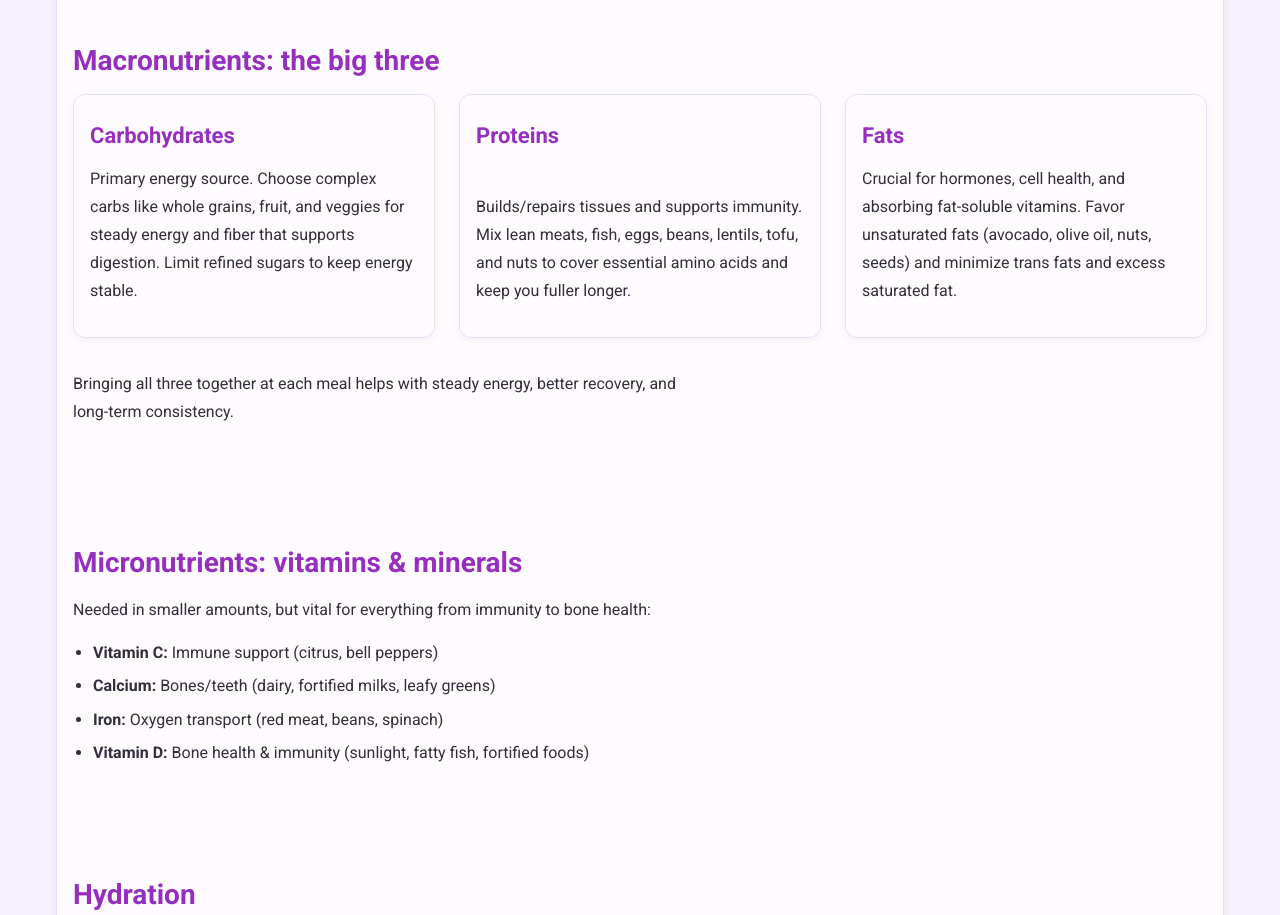
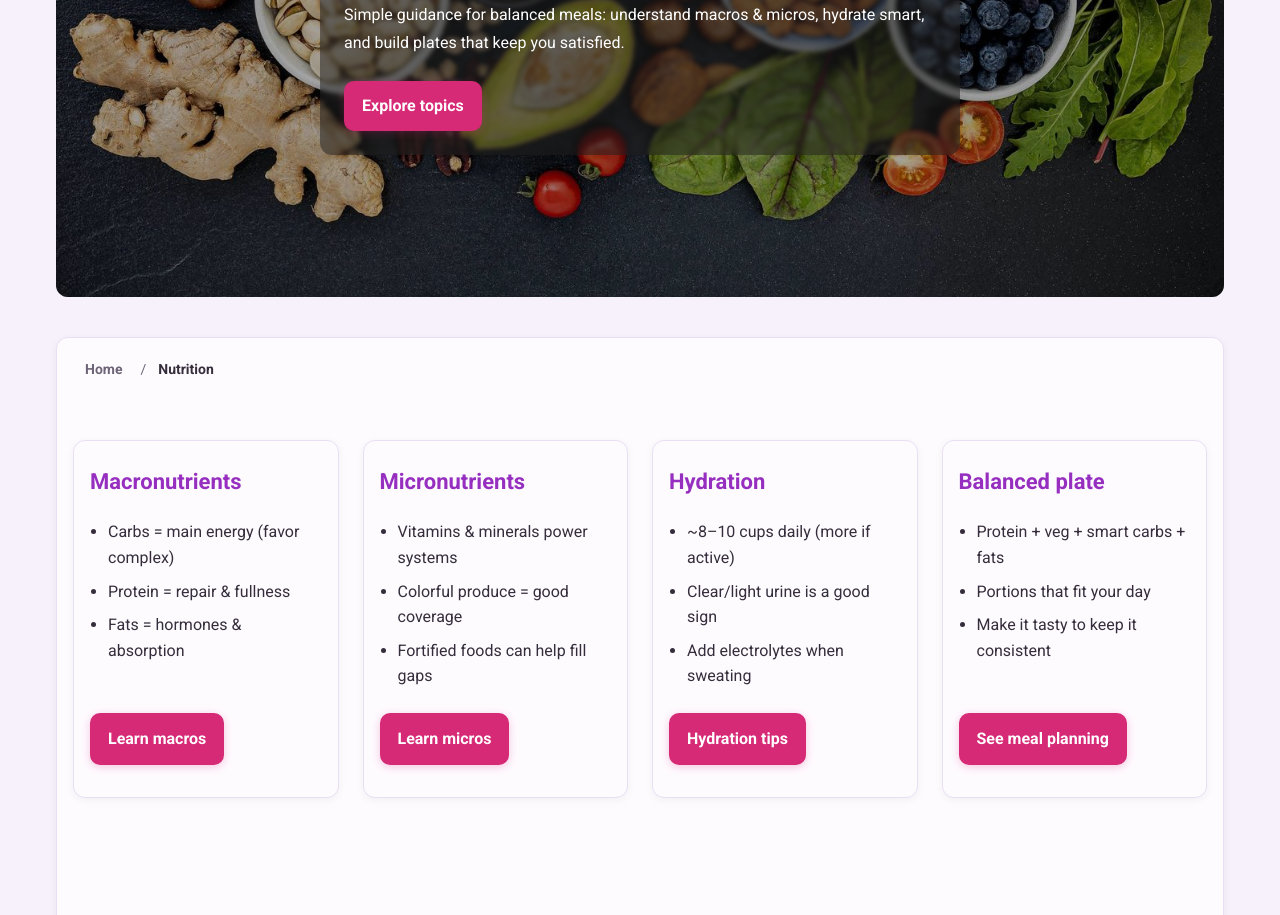
Before and after one commit to bashierd97/noguiltgrubbing.github.io, a plain HTML site: page nutrition.html in a window 1280 px wide. Shown: the part 383-1298 px from the top of the page. Drawn offline with nearby package versions, Linux system fonts and the light colour scheme.

Commit message:
Update nutrition.html

```diff
--- a/nutrition.html
+++ b/nutrition.html
@@ -4,7 +4,7 @@
   <meta charset="UTF-8" />
   <meta name="viewport" content="width=device-width, initial-scale=1.0" />
   <title>Nutrition Basics | No Guilt Grubbing</title>
-  <meta name="description" content="Nutrition basics made simple—macronutrients, micronutrients, and hydration tips to build balanced, satisfying meals." />
+  <meta name="description" content="Nutrition made simple—macronutrients, micronutrients, hydration, and how to build balanced plates you’ll actually enjoy." />
   <link href="https://fonts.googleapis.com/css2?family=Playfair+Display:wght@400;700&family=Roboto:wght@300;400;500;700&display=swap" rel="stylesheet" />
   <link rel="stylesheet" href="css/style.css" />
 </head>
@@ -30,52 +30,111 @@
     </div>
   </header>
 
+  <!-- Hero -->
+  <section class="hero" role="banner" aria-label="Nutrition basics">
+    <div class="wrapper">
+      <div class="hero-content">
+        <h1>Nutrition basics</h1>
+        <p>Simple guidance for balanced meals: understand macros &amp; micros, hydrate smart, and build plates that keep you satisfied.</p>
+        <a class="btn" href="#topics">Explore topics</a>
+      </div>
+    </div>
+  </section>
+
   <main id="main" class="wrapper">
-    <section class="section" aria-labelledby="nutrition-heading">
-      <h1 id="nutrition-heading">Nutrition basics</h1>
-      <p>Understanding nutrition is the foundation of a healthy diet. Here are the essentials you need to build balanced, satisfying meals—without overthinking.</p>
+    <!-- Breadcrumb -->
+    <nav class="breadcrumb" aria-label="Breadcrumb">
+      <ol>
+        <li><a href="index.html">Home</a></li>
+        <li aria-current="page">Nutrition</li>
+      </ol>
+    </nav>
+
+    <!-- Topic cards -->
+    <section class="section" id="topics" aria-labelledby="topics-heading">
+      <h2 id="topics-heading" class="sr-only">Core nutrition topics</h2>
+
+      <div class="grid">
+        <article class="card">
+          <h3>Macronutrients</h3>
+          <ul>
+            <li>Carbs = main energy (favor complex)</li>
+            <li>Protein = repair &amp; fullness</li>
+            <li>Fats = hormones &amp; absorption</li>
+          </ul>
+          <p><a href="#macros" class="btn">Learn macros</a></p>
+        </article>
+
+        <article class="card">
+          <h3>Micronutrients</h3>
+          <ul>
+            <li>Vitamins &amp; minerals power systems</li>
+            <li>Colorful produce = good coverage</li>
+            <li>Fortified foods can help fill gaps</li>
+          </ul>
+          <p><a href="#micros" class="btn">Learn micros</a></p>
+        </article>
+
+        <article class="card">
+          <h3>Hydration</h3>
+          <ul>
+            <li>~8–10 cups daily (more if active)</li>
+            <li>Clear/light urine is a good sign</li>
+            <li>Add electrolytes when sweating</li>
+          </ul>
+          <p><a href="#hydration" class="btn">Hydration tips</a></p>
+        </article>
+
+        <article class="card">
+          <h3>Balanced plate</h3>
+          <ul>
+            <li>Protein + veg + smart carbs + fats</li>
+            <li>Portions that fit your day</li>
+            <li>Make it tasty to keep it consistent</li>
+          </ul>
+          <p><a href="meal-planning.html" class="btn">See meal planning</a></p>
+        </article>
+      </div>
     </section>
 
-    <!-- Macronutrients -->
-    <section class="section" aria-labelledby="macros-heading">
+    <!-- Detailed sections -->
+    <section class="section" id="macros" aria-labelledby="macros-heading">
       <h2 id="macros-heading">Macronutrients: the big three</h2>
 
       <div class="grid">
         <article class="card">
           <h3>Carbohydrates</h3>
-          <p>Primary energy source. Choose complex carbs like whole grains, fruit, and veggies for steady energy and fiber that supports digestion. Limit refined sugars to keep energy stable.</p>
+          <p>Primary energy source. Choose complex carbs (whole grains, fruit, vegetables) for steady energy and digestion-friendly fiber; limit refined sugars for fewer spikes.</p>
         </article>
 
         <article class="card">
           <h3>Proteins</h3>
-          <p>Builds/repairs tissues and supports immunity. Mix lean meats, fish, eggs, beans, lentils, tofu, and nuts to cover essential amino acids and keep you fuller longer.</p>
+          <p>Builds/repairs tissues and supports immunity. Mix lean meats, fish, eggs, tofu, beans, lentils, and nuts to cover amino acids and improve fullness.</p>
         </article>
 
         <article class="card">
           <h3>Fats</h3>
-          <p>Crucial for hormones, cell health, and absorbing fat-soluble vitamins. Favor unsaturated fats (avocado, olive oil, nuts, seeds) and minimize trans fats and excess saturated fat.</p>
+          <p>Support hormones, cell health, and vitamin absorption. Favor unsaturated fats (olive oil, avocado, nuts, seeds); minimize trans fats and excess saturated fats.</p>
         </article>
       </div>
 
-      <p style="margin-top: var(--space-2);">Bringing all three together at each meal helps with steady energy, better recovery, and long-term consistency.</p>
+      <p style="margin-top: var(--space-2);">Bringing all three to each meal = steadier energy, better recovery, and easier consistency.</p>
     </section>
 
-    <!-- Micronutrients -->
-    <section class="section" aria-labelledby="micros-heading">
+    <section class="section" id="micros" aria-labelledby="micros-heading">
       <h2 id="micros-heading">Micronutrients: vitamins &amp; minerals</h2>
-      <p>Needed in smaller amounts, but vital for everything from immunity to bone health:</p>
+      <p>Small amounts, big roles. A colorful, varied diet usually covers most needs:</p>
       <ul>
         <li><strong>Vitamin C:</strong> Immune support (citrus, bell peppers)</li>
         <li><strong>Calcium:</strong> Bones/teeth (dairy, fortified milks, leafy greens)</li>
         <li><strong>Iron:</strong> Oxygen transport (red meat, beans, spinach)</li>
-        <li><strong>Vitamin D:</strong> Bone health &amp; immunity (sunlight, fatty fish, fortified foods)</li>
+        <li><strong>Vitamin D:</strong> Bone &amp; immune health (sunlight, fatty fish, fortified foods)</li>
       </ul>
     </section>
 
-    <!-- Hydration -->
-    <section class="section" aria-labelledby="hydration-heading">
+    <section class="section" id="hydration" aria-labelledby="hydration-heading">
       <h2 id="hydration-heading">Hydration</h2>
-      <p>Water supports temperature regulation, digestion, and cognition. Aim for ~8–10 cups daily (more if active or in heat). Signs you need more: fatigue, headaches, dark urine.</p>
+      <p>Water supports temperature regulation, digestion, and cognition. Aim for ~8–10 cups daily (more with activity/heat). Signs to drink more: fatigue, headaches, dark urine.</p>
     </section>
 
     <section class="section">
```
